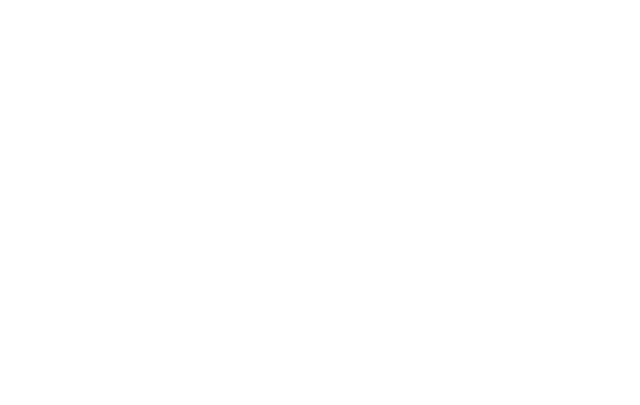
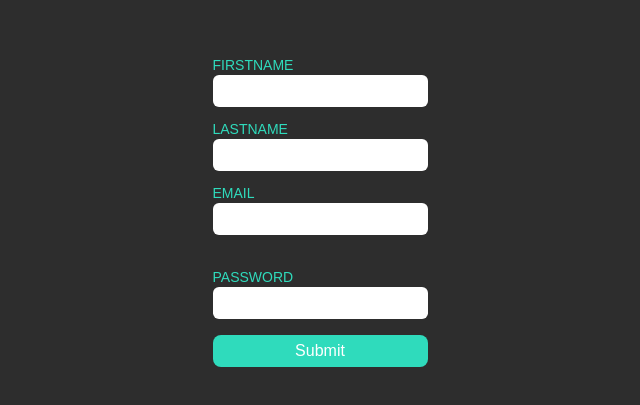
Before and after one commit to batuhanOnur/Notebat, a React (Create React App) app: page /register in a window 1280 px wide. Before the commit this address had no page. Shown: the part 195-600 px from the top of the page, without its empty margins (320-960 px from the left). Built offline with nearby package versions, Linux system fonts and the light colour scheme.

Commit message:
adding register form and loginApi slice

```diff
--- a/package.json
+++ b/package.json
@@ -13,6 +13,8 @@
     "@types/react-dom": "^18.0.6",
     "react": "^18.2.0",
     "react-dom": "^18.2.0",
+    "react-hook-form": "^7.35.0",
+    "react-redux": "^8.0.2",
     "react-router-dom": "6",
     "react-scripts": "5.0.1",
     "typescript": "^4.8.3",
--- a/src/App.tsx
+++ b/src/App.tsx
@@ -1,12 +1,14 @@
 import React from 'react';
 import { Route, Routes } from 'react-router-dom';
 import LoginPage from './pages/LoginPage';
+import RegisterPage from './pages/RegisterPage';
 
 function App() {
   return (
     <>
       <Routes>
         <Route path="/login" element={<LoginPage />} />
+        <Route path="/register" element={<RegisterPage />} />
       </Routes>
     </>
   );
--- /dev/null
+++ b/src/app/store.ts
@@ -0,0 +1,12 @@
+import { configureStore } from '@reduxjs/toolkit'
+import { setupListeners } from '@reduxjs/toolkit/query'
+import { registerSlice } from '../features/api/registerSlice'
+
+export const store = configureStore({
+    reducer: {
+      [registerSlice.reducerPath]: registerSlice.reducer,
+    },
+    middleware: (getDefaultMiddleware) =>
+      getDefaultMiddleware().concat(registerSlice.middleware),
+  })
+  setupListeners(store.dispatch)
--- /dev/null
+++ b/src/components/RegisterForm.tsx
@@ -0,0 +1,52 @@
+import React from 'react'
+import { useForm, SubmitHandler } from "react-hook-form";
+import User from '../interfaces/user';
+import { useAddNewUserMutation }  from '../features/api/registerSlice'
+
+const RegisterForm = () => {
+
+    const { register, handleSubmit,formState: { errors }, } = useForm<User>();
+    const [addNewUser] = useAddNewUserMutation()
+
+    const onSubmit: SubmitHandler<User> = data => {
+        addNewUser(data)
+        .unwrap()
+        .then(()=> {})
+    }
+
+  return (
+    <form onSubmit={handleSubmit(onSubmit)}>
+        <label className="block mt-3">
+            <span className="block text-textgreen text-sm">FIRSTNAME</span>
+            <input {...register("name", { required:true})} type="text" className="rounded-md p-1 focus:outline-none focus:border-sky-500 focus:ring-sky-500 focus:ring-1"/>
+            <p className="mt-2 text-pink-600 text-xs">{errors.name?.type === 'required' && "First name is required"}</p>
+        </label>
+
+        <label className="block mt-3">
+            <span className="block text-textgreen text-sm">LASTNAME</span>
+            <input {...register("lastName", { required:true})} type="text" className="rounded-md p-1 focus:outline-none focus:border-sky-500 focus:ring-sky-500 focus:ring-1"/>
+            <p className="mt-2 text-pink-600 text-xs">{errors.lastName?.type === 'required' && "First name is required"}</p>
+        </label>
+
+        <label className="block mt-3">
+            <span className="block text-textgreen text-sm">EMAIL</span>
+            <input {...register("email", { required:true})} type="email" className="rounded-md p-1 focus:outline-none focus:border-sky-500 focus:ring-sky-500 focus:ring-1 peer ..."/>
+            <p className="mt-2 invisible peer-invalid:visible text-pink-600 text-xs">
+                Please provide a valid email address.
+            </p>
+        </label>
+
+        <label className="block mt-2">
+            <span className="block text-textgreen text-sm">PASSWORD</span>
+            <input {...register("password", { required:true})} type="password" className="rounded-md p-1 focus:outline-none focus:border-sky-500 focus:ring-sky-500 focus:ring-1"/>
+            <p className="mt-2 text-pink-600 text-xs">{errors.password?.type === 'required' && "First name is required"}</p>
+        </label>
+
+        <div className="mt-4">
+            <input type="submit" className="bg-textgreen rounded-lg w-[100%] text-white p-1" placeholder="REGISTER"/>
+        </div>
+    </form>
+  )
+}
+
+export default RegisterForm
--- /dev/null
+++ b/src/features/api/registerSlice.ts
@@ -0,0 +1,24 @@
+import { createApi, fetchBaseQuery } from '@reduxjs/toolkit/query/react';
+import User from '../../interfaces/user';
+
+export const registerSlice = createApi({
+    reducerPath: 'registerSlice',
+    baseQuery: fetchBaseQuery({
+        baseUrl: 'http://localhost:8000/api'
+    }),
+    tagTypes: ['Register'],
+    endpoints: (builder) => ({
+        addNewUser : builder.mutation<void,User>({
+            query: (payload) => ({
+                url:'/register',
+                method: 'POST',
+                body: payload,
+                headers: {
+                   'Content-type': 'application/json; charset=UTF-8',
+                },
+            })
+        })
+    })
+});
+
+export const { useAddNewUserMutation } = registerSlice
--- a/src/index.tsx
+++ b/src/index.tsx
@@ -3,6 +3,8 @@ import ReactDOM from 'react-dom/client';
 import './index.css';
 import App from './App';
 import { BrowserRouter } from "react-router-dom";
+import { ApiProvider } from '@reduxjs/toolkit/dist/query/react'
+import { registerSlice } from './features/api/registerSlice'
 
 const root = ReactDOM.createRoot(
   document.getElementById('root') as HTMLElement
@@ -10,7 +12,9 @@ const root = ReactDOM.createRoot(
 root.render(
   <BrowserRouter>
     <React.StrictMode>
-      <App />
+      <ApiProvider api={registerSlice}>
+        <App />
+      </ApiProvider>
     </React.StrictMode>
   </BrowserRouter>
 );
--- /dev/null
+++ b/src/interfaces/user.ts
@@ -0,0 +1,6 @@
+export default interface User {
+    name: string,
+    lastName: string,
+    email: string,
+    password: string,
+}
--- /dev/null
+++ b/src/pages/RegisterPage.tsx
@@ -0,0 +1,11 @@
+import RegisterForm from "../components/RegisterForm"
+
+const RegisterPage: React.FC = () => {
+    return (
+        <div className="bg-mainbackground min-h-screen w-full flex justify-center items-center">
+            <RegisterForm />
+        </div>
+    )
+}
+
+export default RegisterPage
```
Also changed, not shown: 2 other files (tests, documents, lock files or other folders).
